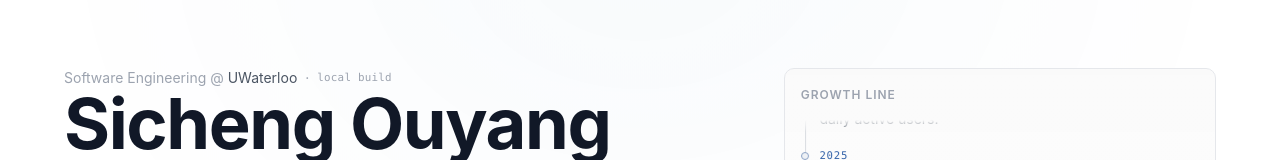
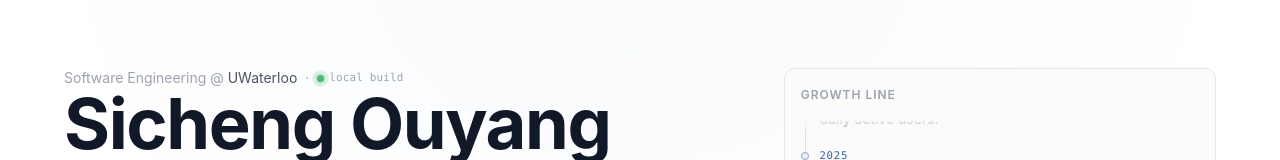
Before and after one commit to carols12352/sicheng, a Next.js app in the folder personal-site/: page / in a window 1280 px wide. Shown: the part 282-442 px from the top of the page. Built offline with nearby package versions, Linux system fonts and the light colour scheme; no server answers.

Commit message:
Change email address, fixed bugs

```diff
--- a/personal-site/app/globals.css
+++ b/personal-site/app/globals.css
@@ -545,10 +545,23 @@ p {
 }
 
 .home-build-tag {
+  display: inline-flex;
+  align-items: center;
+  gap: 0.32rem;
   font-family: var(--font-mono);
   font-size: 0.68rem;
   letter-spacing: 0.02em;
   color: var(--text-muted);
+}
+
+.home-build-live::before {
+  content: "";
+  width: 0.42rem;
+  height: 0.42rem;
+  border-radius: 999px;
+  background: #16a34a;
+  box-shadow: 0 0 0 4px color-mix(in srgb, #16a34a 20%, transparent);
+  animation: homeBuildPulse 1.8s ease-in-out infinite;
 }
 
 .home-btn {
@@ -1164,6 +1177,18 @@ p {
   100% {
     opacity: 0;
     transform: rotate(-14deg) translateX(480%);
+  }
+}
+
+@keyframes homeBuildPulse {
+  0%,
+  100% {
+    opacity: 0.55;
+    transform: scale(1);
+  }
+  50% {
+    opacity: 1;
+    transform: scale(1.13);
   }
 }
 
@@ -1624,6 +1649,7 @@ mark.article-search-hit {
   .home-load-enter,
   .home-hero::after,
   .home-hero-sweep::before,
+  .home-build-live::before,
   .dust-sprite,
   .dust-sprite-startled,
   .dust-sprite-escaping,
@@ -1651,6 +1677,7 @@ mark.article-search-hit {
 :root[data-reduce-motion="true"] .home-load-enter,
 :root[data-reduce-motion="true"] .home-hero::after,
 :root[data-reduce-motion="true"] .home-hero-sweep::before,
+:root[data-reduce-motion="true"] .home-build-live::before,
 :root[data-reduce-motion="true"] .dust-sprite,
 :root[data-reduce-motion="true"] .dust-sprite-startled,
 :root[data-reduce-motion="true"] .dust-sprite-escaping,
@@ -1666,6 +1693,7 @@ mark.article-search-hit {
 :root[data-motion="reduced"] .home-load-enter,
 :root[data-motion="reduced"] .home-hero::after,
 :root[data-motion="reduced"] .home-hero-sweep::before,
+:root[data-motion="reduced"] .home-build-live::before,
 :root[data-motion="reduced"] .dust-sprite,
 :root[data-motion="reduced"] .dust-sprite-startled,
 :root[data-motion="reduced"] .dust-sprite-escaping,
--- a/personal-site/app/page.tsx
+++ b/personal-site/app/page.tsx
@@ -134,11 +134,11 @@ export default function Home() {
                 ·
               </span>
               {buildHref ? (
-                <a href={buildHref} target="_blank" rel="noreferrer" className="home-build-tag ui-link ui-underline">
+                <a href={buildHref} target="_blank" rel="noreferrer" className="home-build-tag home-build-live ui-link ui-underline">
                   {buildLabel}
                 </a>
               ) : (
-                <span className="home-build-tag">{buildLabel}</span>
+                <span className="home-build-tag home-build-live">{buildLabel}</span>
               )}
             </div>
 
--- a/personal-site/app/privacy/page.tsx
+++ b/personal-site/app/privacy/page.tsx
@@ -89,7 +89,7 @@ export default function PrivacyPolicyPage() {
           <p className="mt-2">
             You may stop using this site at any time. If you have privacy questions or requests related to direct communications, contact:
             {" "}
-            <a className="ui-link ui-underline" href="mailto:sicheng.ouyang@uwaterloo.ca">sicheng.ouyang@uwaterloo.ca</a>.
+            <a className="ui-link ui-underline" href="mailto:support@sicheng.dev">support@sicheng.dev</a>.
           </p>
           <p className="mt-2">
             You may also use browser-level controls such as cookie settings, do-not-track preferences, tracker blocking, and private browsing.
--- a/personal-site/app/terminal/page.tsx
+++ b/personal-site/app/terminal/page.tsx
@@ -38,7 +38,7 @@ const HELP_LINES = [
 
 const FILES: Record<string, string> = {
   "about.txt": "Sicheng Ouyang | Software Engineering @ UWaterloo | Backend systems + practical ML.",
-  "contact.txt": "email: sicheng.ouyang@uwaterloo.ca | github: github.com/carols12352",
+  "contact.txt": "email: support@sicheng.dev | github: github.com/carols12352",
   "notes.md": "Build small, ship fast, keep interfaces clear. Ops note: if sudo asks questions, check ops-key.txt.",
   "ops-key.txt": "sudo password: thankyouforplaying",
   "projects/readme.txt": "Use `ls` then `open <project-name>` to jump to project details.",
--- a/personal-site/app/terms/page.tsx
+++ b/personal-site/app/terms/page.tsx
@@ -86,7 +86,7 @@ export default function TermsOfServicePage() {
           <h2 className="text-lg font-semibold">Contact</h2>
           <p className="mt-2">
             Questions about these terms can be sent to{" "}
-            <a className="ui-link ui-underline" href="mailto:sicheng.ouyang@uwaterloo.ca">sicheng.ouyang@uwaterloo.ca</a>.
+            <a className="ui-link ui-underline" href="mailto:support@sicheng.dev">support@sicheng.dev</a>.
           </p>
         </section>
       </div>
```
